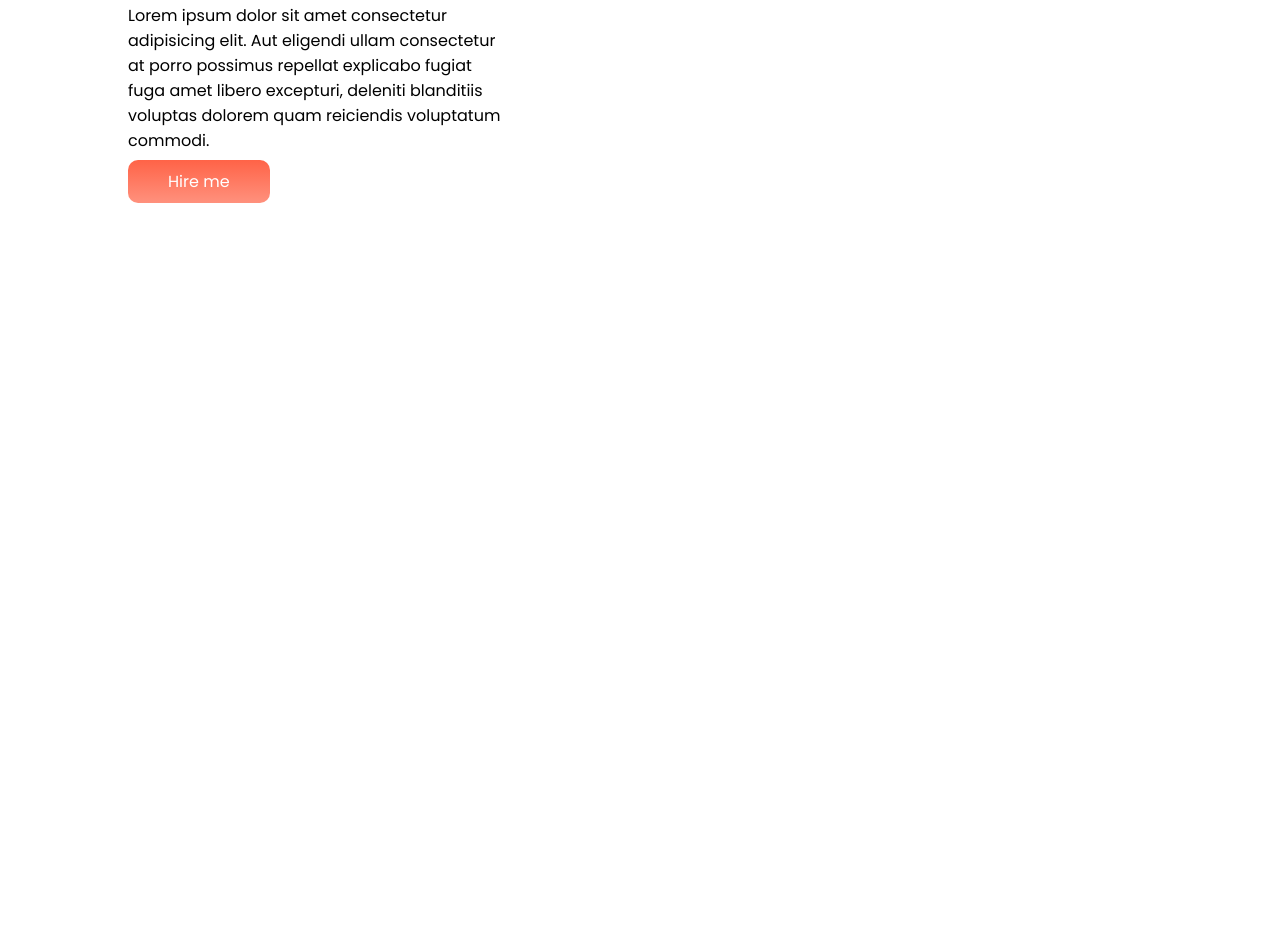
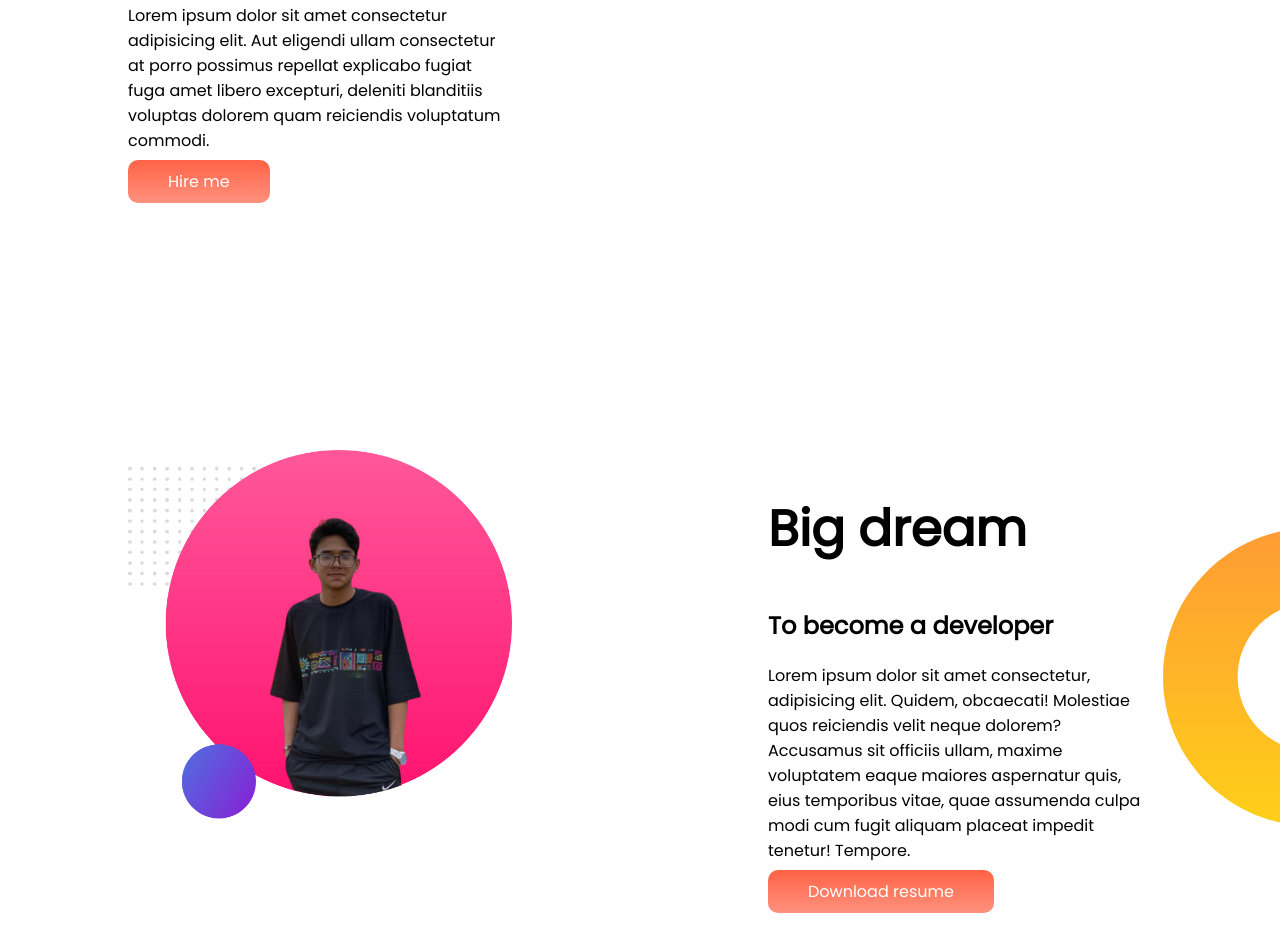
Before and after one commit to adityaarko/developer-portfolio, a plain HTML site: page index.html in a window 1280 px wide. Shown: the part 522-1474 px from the top of the page. Before the commit the page ends 844 px from the top, so only its background shows below. Drawn offline with Linux system fonts and the light colour scheme.

Commit message:
Second section done

```diff
--- a/index.html
+++ b/index.html
@@ -29,6 +29,24 @@
             <img style="width: 100%;" src="images/my-bg.png" alt="">
         </div>
     </section>
+
+    <section>
+        <div class="half-width">
+            <img style="width: 100%;" src="images/my-bg2.png" alt="">
+        </div>
+
+        <div style="background-image: url(images/dream-bg.png); background-repeat: no-repeat;background-position: right;"
+            class="half-width">
+            <h1>Big dream</h1>
+            <h2>To become a developer</h2>
+            <p>Lorem ipsum dolor sit amet consectetur, adipisicing elit. Quidem, obcaecati! Molestiae quos reiciendis
+                velit neque dolorem? Accusamus sit officiis ullam, maxime voluptatem eaque maiores aspernatur quis, eius
+                temporibus vitae, quae assumenda culpa modi cum fugit aliquam placeat impedit tenetur! Tempore.</p>
+            <a target="_blank" class="link-button"
+                href="https://media.istockphoto.com/id/1154370446/photo/funny-raccoon-in-green-sunglasses-showing-a-rock-gesture-isolated-on-white-background.jpg?s=612x612&w=0&k=20&c=kkZiaB9Q-GbY5gjf6WWURzEpLzNrpjZp_tn09GB21bI=">Download
+                resume</a>
+        </div>
+    </section>
 </body>
 
 </html>
```
